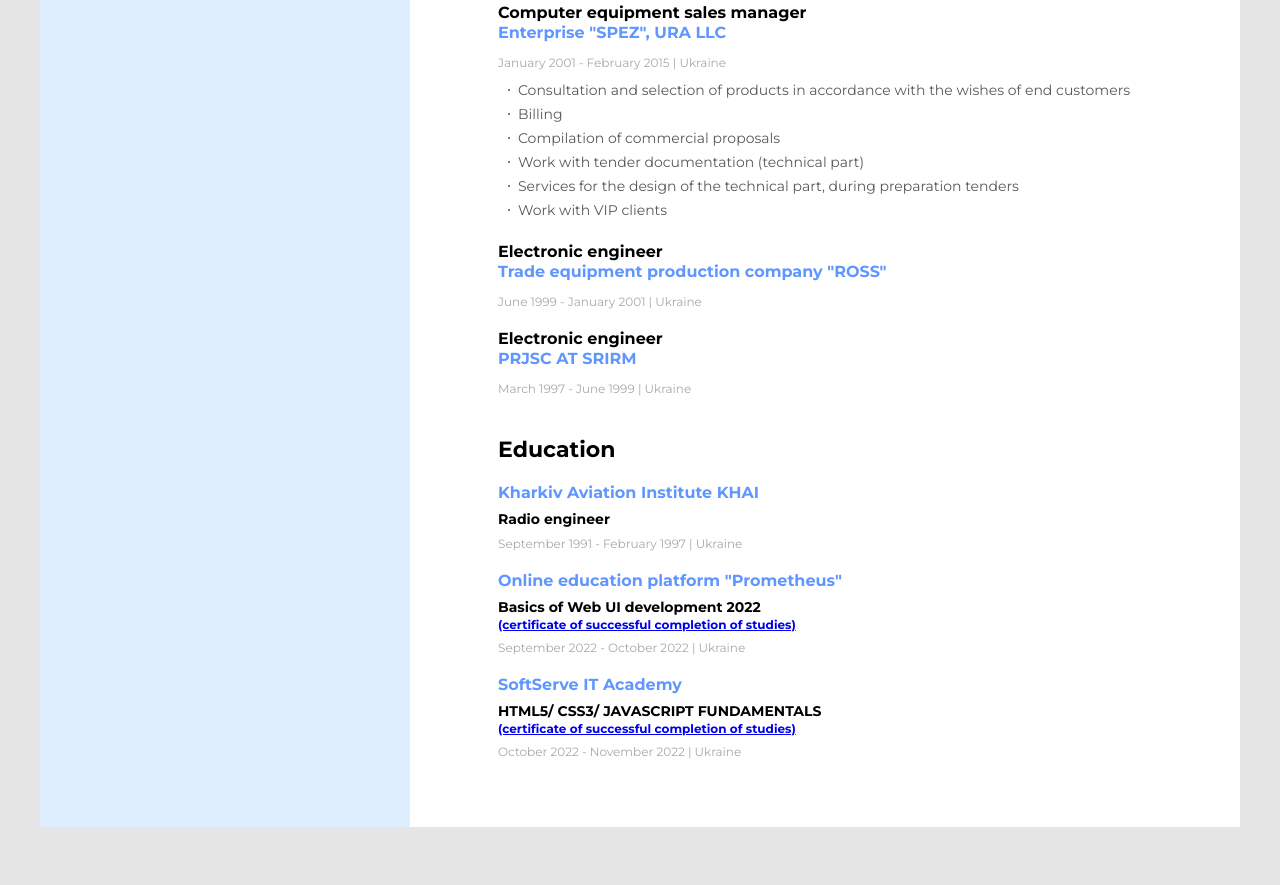
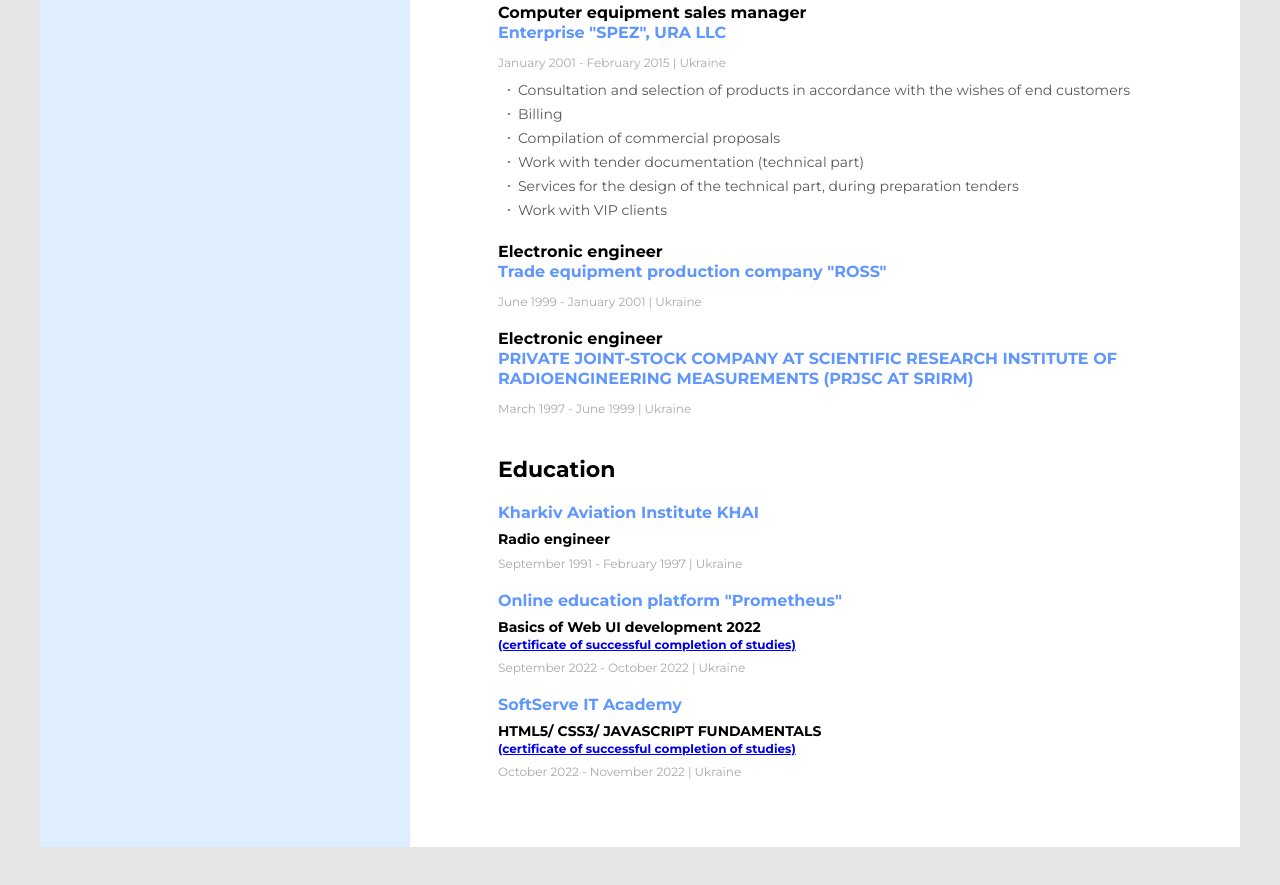
Before and after one commit to Konstantin-Mazykin/Resume, a plain HTML site: page index.html in a window 1280 px wide. Shown: the part 980-1865 px from the top of the page. Drawn offline with Linux system fonts and the light colour scheme.

Commit message:
Update index.html

```diff
--- a/index.html
+++ b/index.html
@@ -93,7 +93,7 @@
                 </div>
                 <!-- Company 5 -->
                 <div>
-                    <h4>Electronic engineer <br><span class="company">PRJSC AT SRIRM </span></h4>
+                    <h4>Electronic engineer <br><span class="company">PRIVATE JOINT-STOCK COMPANY AT SCIENTIFIC RESEARCH INSTITUTE OF RADIOENGINEERING MEASUREMENTS (PRJSC AT SRIRM) </span></h4>
                     <p class="period-of-work">March 1997 - June 1999 | Ukraine</p>
                 </div>
             </div>
```
